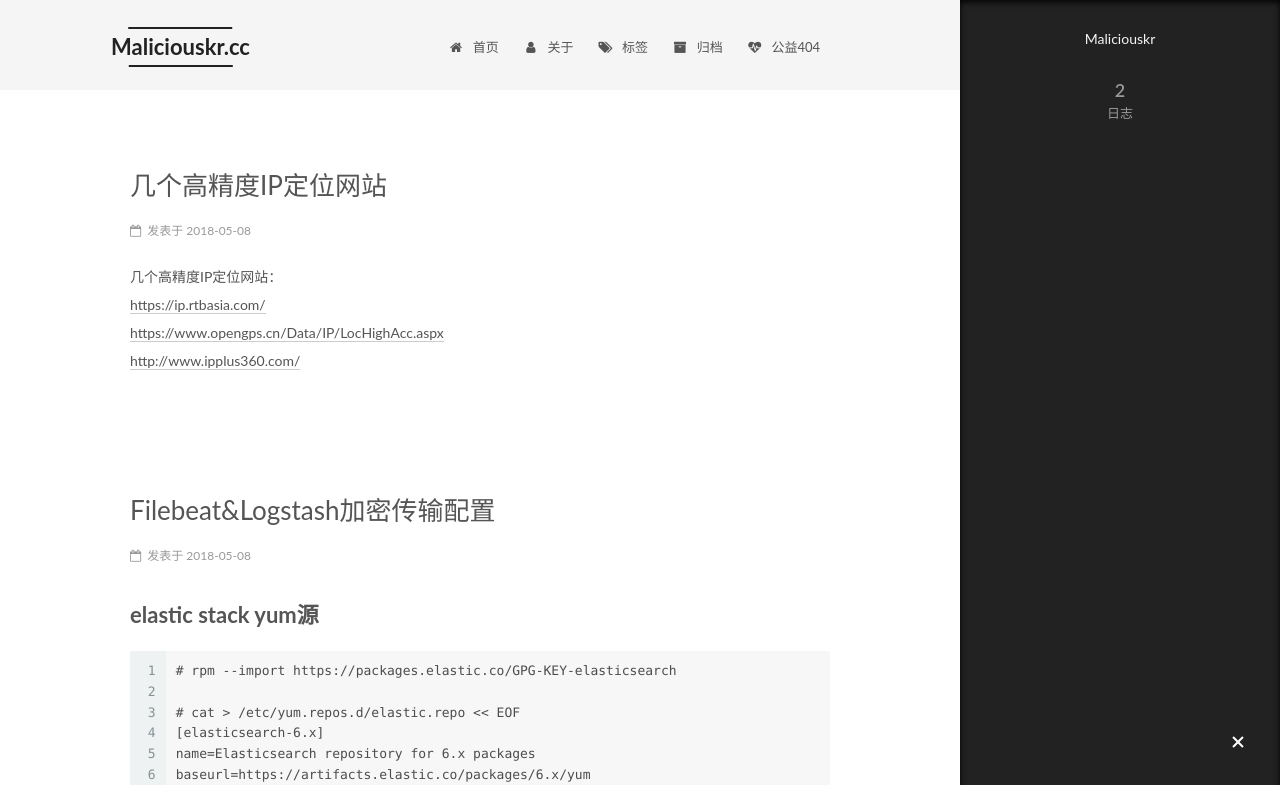
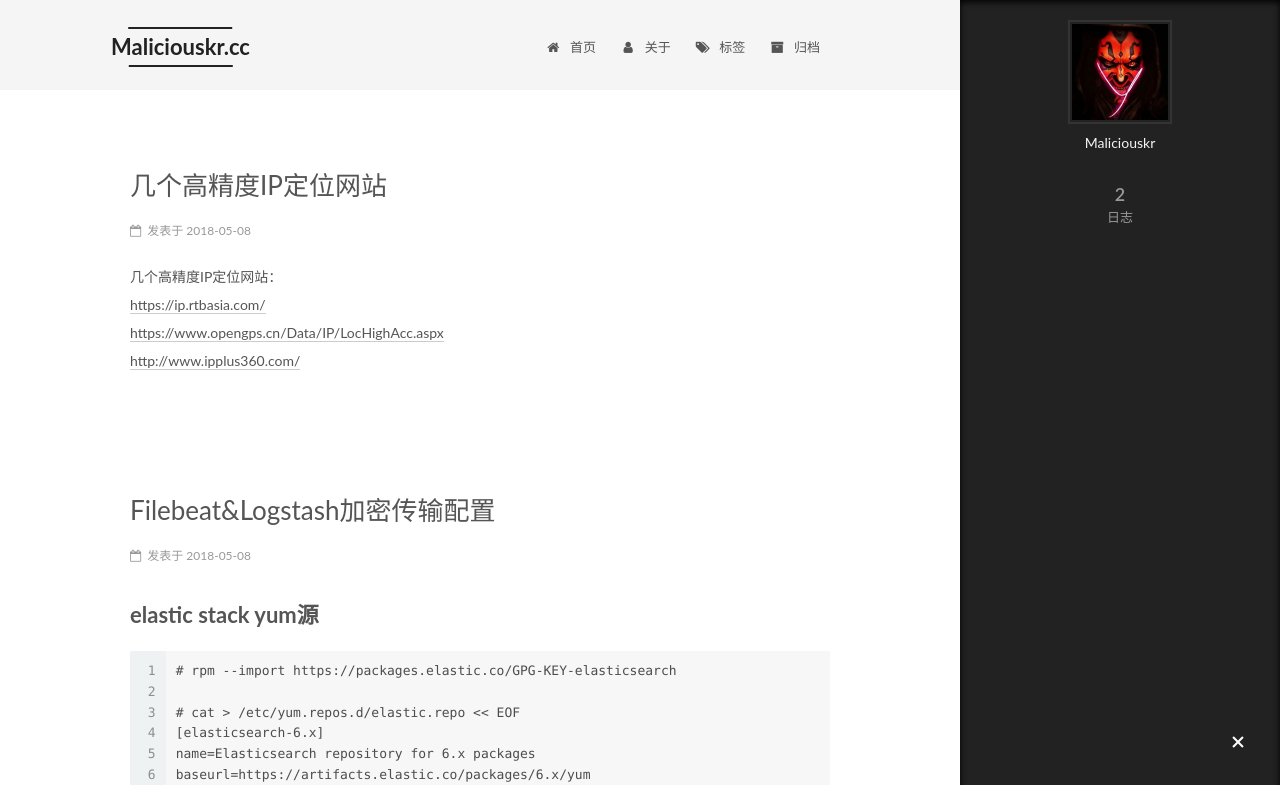
Before and after one commit to maliciouskr/maliciouskr.github.io, a plain HTML site: page index.html in a window 1280 px wide. Both pictures are taken after a click on the element 1238 px from the left and 743 px from the top of the page. Shown: the top 785 px of the page. Drawn offline with Linux system fonts and the light colour scheme.

Commit message:
Site updated: 2018-05-11 21:44:56

```diff
--- a/index.html
+++ b/index.html
@@ -217,16 +217,6 @@
         </li>
 
 
-        <li class="menu-item menu-item-commonweal">
-          <a href="/404/" rel="section">
-
-              <i class="menu-item-icon fa fa-fw fa-heartbeat"></i> <br />
-
-            公益404
-          </a>
-        </li>
-
-
 
     </ul>
 
@@ -264,7 +254,7 @@
     <span hidden itemprop="author" itemscope itemtype="http://schema.org/Person">
       <meta itemprop="name" content="Maliciouskr">
       <meta itemprop="description" content="">
-      <meta itemprop="image" content="/images/avatar.gif">
+      <meta itemprop="image" content="/images/avatar.ico">
     </span>
 
     <span hidden itemprop="publisher" itemscope itemtype="http://schema.org/Organization">
@@ -384,7 +374,7 @@
     <span hidden itemprop="author" itemscope itemtype="http://schema.org/Person">
       <meta itemprop="name" content="Maliciouskr">
       <meta itemprop="description" content="">
-      <meta itemprop="image" content="/images/avatar.gif">
+      <meta itemprop="image" content="/images/avatar.ico">
     </span>
 
     <span hidden itemprop="publisher" itemscope itemtype="http://schema.org/Organization">
@@ -525,6 +515,10 @@
       <section class="site-overview-wrap sidebar-panel sidebar-panel-active">
         <div class="site-overview">
           <div class="site-author motion-element" itemprop="author" itemscope itemtype="http://schema.org/Person">
+
+              <img class="site-author-image" itemprop="image"
+                src="/images/avatar.ico"
+                alt="Maliciouskr" />
 
               <p class="site-author-name" itemprop="name">Maliciouskr</p>
               <p class="site-description motion-element" itemprop="description"></p>
```
Also changed, not shown: 2018/05/08/Filebeat-Logstash加密传输配置/index.html (+5 -11 lines), 2018/05/08/几个高精度IP定位网站/index.html (+5 -11 lines), about/index.html (+4 -10 lines), archives/2018/05/index.html (+4 -10 lines), archives/2018/index.html (+4 -10 lines), archives/index.html (+4 -10 lines), categories/index.html (+4 -10 lines), tags/index.html (+4 -10 lines), images/avatar.ico (added).
